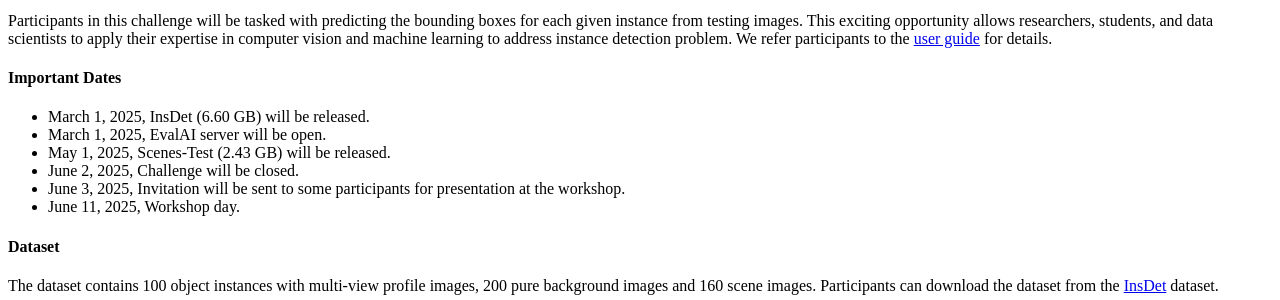
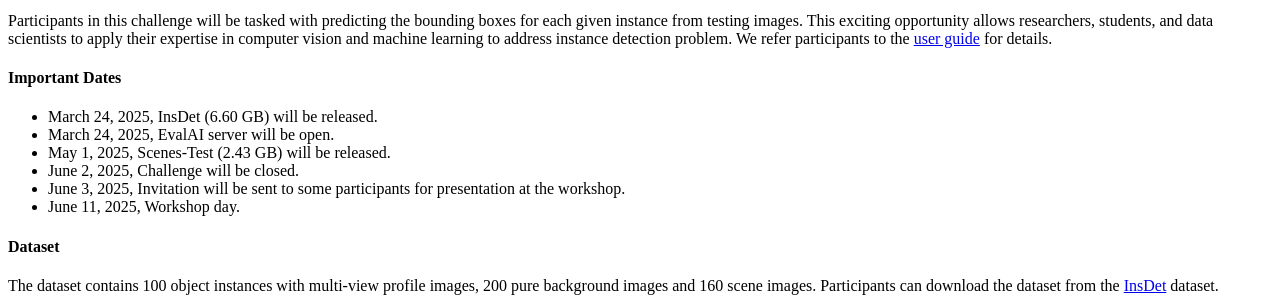
Before and after one commit to shenqq377/InsDetChallenge_CVPR2025, a Python web app: template templates/description.html in a window 1280 px wide. Shown: the part 931-1231 px from the top of the page. Run offline with Jinja, Linux system fonts and the light colour scheme; the template is opened without the code that fills it, so the values that code supplies are empty.

Commit message:
Update description.html

```diff
--- a/templates/description.html
+++ b/templates/description.html
@@ -8,8 +8,8 @@
 <p>Participants in this challenge will be tasked with predicting the bounding boxes for each given instance from testing images. This exciting opportunity allows researchers, students, and data scientists to apply their expertise in computer vision and machine learning to address instance detection problem. We refer participants to the <a href="https://docs.google.com/document/d/15R-R0tpKBy_KCNyc_8D45PQzHzyLmlPjDbntZJEBEYY/edit?usp=sharing">user guide</a> for details.</p>
 <h4>Important Dates</h4>
 <ul>
-<li>March 1, 2025, InsDet (6.60 GB) will be released.</li>
-<li>March 1, 2025, EvalAI server will be open.</li>
+<li>March 24, 2025, InsDet (6.60 GB) will be released.</li>
+<li>March 24, 2025, EvalAI server will be open.</li>
 <li>May 1, 2025, Scenes-Test (2.43 GB) will be released.</li>
 <li>June 2, 2025, Challenge will be closed.</li>
 <li>June 3, 2025, Invitation will be sent to some participants for presentation at the workshop.</li>
```
